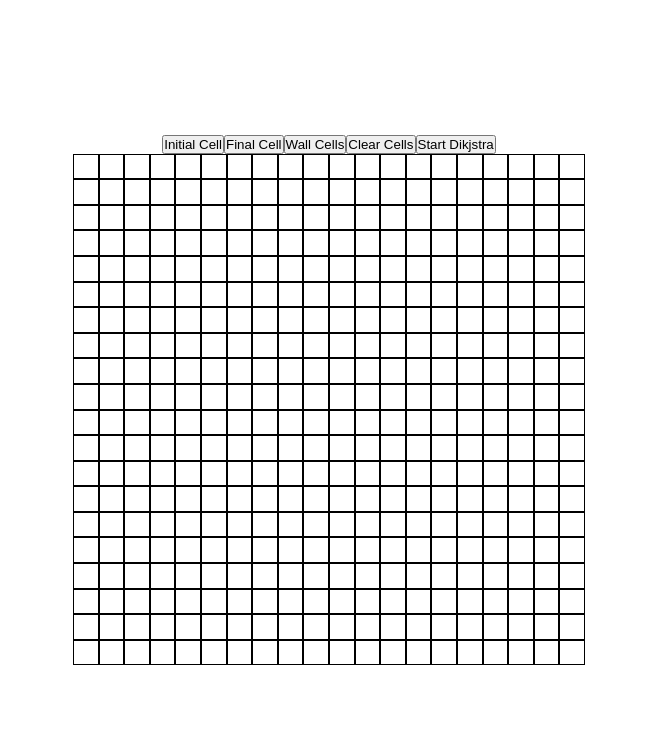
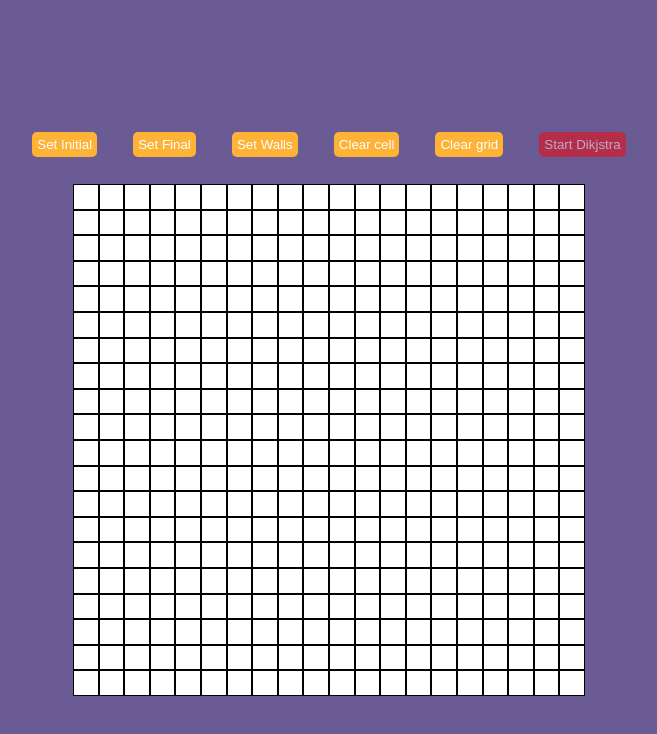
Before and after one commit to MiYazJE/Pathfinding-Visualization, a React (Create React App) app: page / in a window 1280 px wide. Shown: the top 734 px of the page, without its empty margins (311-968 px from the left). Built offline with nearby package versions, Linux system fonts and the light colour scheme; the HTML template or start-up script is replaced by a standard one.

Commit message:
new styles

```diff
--- a/src/App.css
+++ b/src/App.css
@@ -5,6 +5,7 @@
 }
 
 #root {
+    background-color: #6b5b95;
     width: 100%;
     height: 100vh;
     display: flex;
@@ -31,7 +32,6 @@
 }
 
 .wall {
-    border: 1px solid white;
     background-color: black;
 }
 
@@ -45,16 +45,57 @@
     background-color: red;
 }
 
+.white {
+    background-color:white;
+}
+
 .camino {
-    border: 1px solid white;
+    border: 1px solid black;
     background-color: purple;
 }
 
 .MazeControls {
+    width: 130%;
+    min-height: 80px;
     display: flex;
     flex-direction: row;
     flex-wrap: wrap;
     justify-content: space-evenly;
-    height: 50px;
     align-items: center;
 }
+
+.btnControls {
+    background-color: #feb236;
+    border: none;
+    outline: none;
+    cursor: pointer;
+    color: white;
+    border-radius: 5px;
+    padding: 5px;
+    transition: background-color .4s ease-in-out;
+}
+
+.btnControls:hover {
+    background-color: #d64161;
+}
+
+.btnDijkstra {
+    background-color: red;
+    border: none;
+    outline: none;
+    cursor: pointer;
+    color: white;
+    border-radius: 5px;
+    padding: 5px;
+    opacity: .5;
+    transition: opacity .4s ease-in-out;
+}
+
+.btnDijkstra:hover {
+    opacity: 1;
+}
+
+.btnControls:active,
+.btnDijkstra:active {
+    transform: translateY(2px);
+}
--- a/src/App.js
+++ b/src/App.js
@@ -98,7 +98,7 @@ class App extends Component {
 			if (maze[i][j].parent == null) break;
 			currentIndex = maze[i][j].parent.index;
 			this.setState({ maze });
-			await sleep(200);
+			await sleep(100);
 		}
 
 	}
@@ -119,11 +119,23 @@ class App extends Component {
 		return maze;
 	}
 
+	clearGrid = () => {
+
+		const { maze } = this.state;
+
+		for (let i = 0; i < maze.length; i++) {
+			for (let j = 0; j < maze[i].length; j++) {
+				maze[i][j] = this.getInitialCellConf(maze[i][j].index);
+			}
+		}
+
+		this.setState({ maze });
+	}
+
 	componentDidMount() {
 
 		const { clientWidth } = this.refApp.current;
 
-		// Create maze
 		const maze = this.createMaze();
 
 		this.setState({
@@ -230,7 +242,7 @@ class App extends Component {
 
 		return (
 			<div ref={this.refApp} className="app">
-				<MazeControls startDijkstra={this.dijkstra} onClick={this.handleControls} />
+				<MazeControls clearGrid={this.clearGrid} startDijkstra={this.dijkstra} onClick={this.handleControls} />
 				{showGrid &&
 					<Grid
 						onClick={this.handleClickCell}
--- a/src/components/Cell.js
+++ b/src/components/Cell.js
@@ -10,7 +10,7 @@ class Cell extends Component {
         if (isCamino) return 'camino';
         if (isWall) return 'wall';
         if (visited) return 'visited';
-        return '';
+        return 'white';
     }
 
     render() {
--- a/src/components/Grid.js
+++ b/src/components/Grid.js
@@ -69,9 +69,7 @@ class Grid extends Component {
     }
 
     handleMouseUp = () => {
-        console.log(this.state.mouseDown)
         this.setState({ mouseDown: false });
-        console.log(this.state.mouseDown)
     }
 
     render() {
--- a/src/components/MazeControls.js
+++ b/src/components/MazeControls.js
@@ -3,22 +3,25 @@ import React, { Component } from 'react';
 export class MazeControls extends Component {
 
     render() {
-        const { onClick, startDijkstra } = this.props;
+        const { onClick, startDijkstra, clearGrid } = this.props;
         return (
             <div className="MazeControls">
-                <button onClick={() => onClick('initial')}>
-                    Initial Cell
+                <button className="btnControls" onClick={() => onClick('initial')}>
+                    Set Initial
                 </button>
-                <button onClick={() => onClick('final')}>
-                    Final Cell
+                <button className="btnControls" onClick={() => onClick('final')}>
+                    Set Final
                 </button>
-                <button onClick={() => onClick('wall')}>
-                    Wall Cells
+                <button className="btnControls" onClick={() => onClick('wall')}>
+                    Set Walls
                 </button>
-                <button onClick={() => onClick('clear')}>
-                    Clear Cells
+                <button className="btnControls" onClick={() => onClick('clear')}>
+                    Clear cell
                 </button>
-                <button onClick={startDijkstra}>
+                <button className="btnControls" onClick={clearGrid}>
+                    Clear grid
+                </button>
+                <button className="btnDijkstra" onClick={startDijkstra}>
                     Start Dikjstra
                 </button>
             </div>
```
